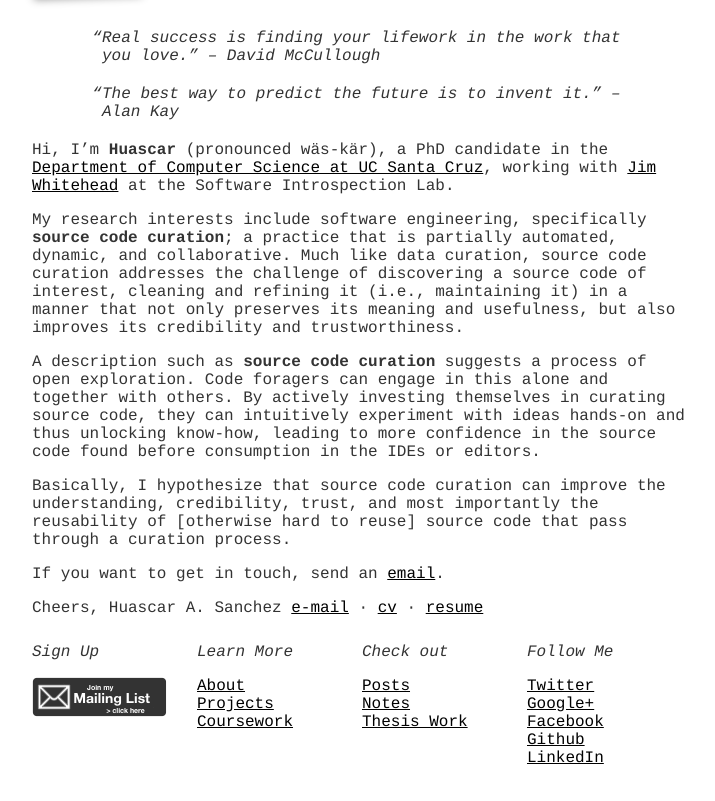
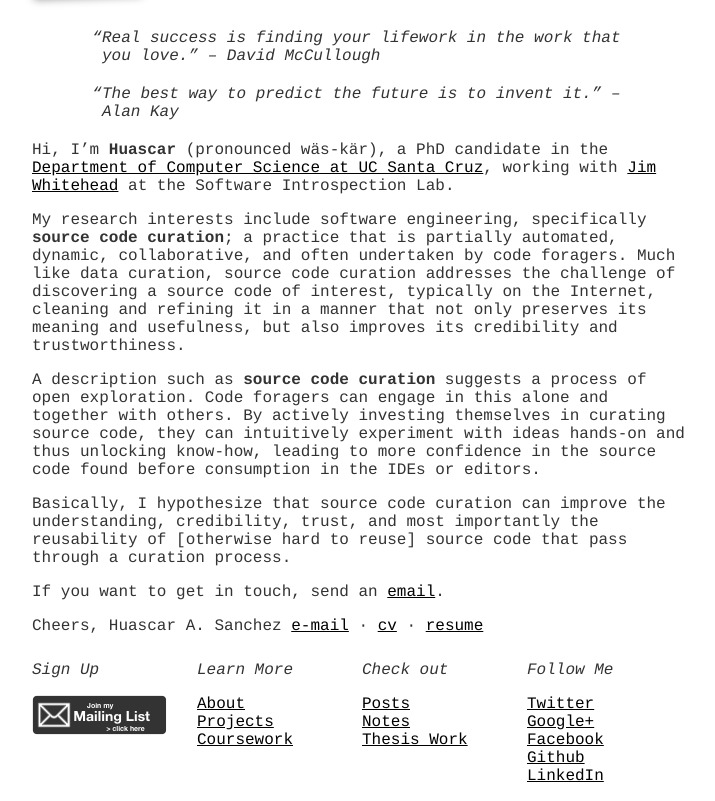
Before and after one commit to hsanchez/hsanchez.github.io, a Jekyll site: the page built from index.md, in a window 1280 px wide, cut to the strip 218-1019 px from the top of the page. Shown: the whole strip, without its empty margins (278-993 px from the left). Built offline with Jekyll 4.4.1, drawn with Linux system fonts in a browser that asks for light colours; Markdown is read by kramdown in place of the engine named in the settings.

Commit message:
refined source code curation hypothesis

```diff
--- a/index.md
+++ b/index.md
@@ -12,7 +12,7 @@ description: This is the academic site of Huascar A. Sanchez, a CS graduate stud
 
 Hi, I'm **Huascar** (pronounced wäs-kär), a PhD candidate in the [Department of Computer Science at UC Santa Cruz](http://cs.soe.ucsc.edu/), working with [Jim Whitehead](http://users.soe.ucsc.edu/~ejw/) at the Software Introspection Lab.
 
-My research interests include software engineering, specifically **source code curation**; a practice that is partially automated, dynamic, and collaborative. Much like data curation, source code curation addresses the challenge of discovering a source code of interest, cleaning and refining it (i.e., maintaining it) in a manner that not only preserves its meaning and usefulness, but also improves its credibility and trustworthiness.
+My research interests include software engineering, specifically **source code curation**;  a practice that is partially automated, dynamic, collaborative, and often undertaken by code foragers. Much like data curation, source code curation addresses the challenge of discovering a source code of interest, typically on the Internet, cleaning and refining it in a manner that not only preserves its meaning and usefulness, but also improves its credibility and trustworthiness.
 
 A description such as **source code curation** suggests a process of open exploration. Code foragers can engage in this alone and together with others. By actively investing themselves in curating source code, they can intuitively experiment with ideas hands-on and thus unlocking know-how, leading to more confidence in the source code found before consumption in the IDEs or editors.
 
```
